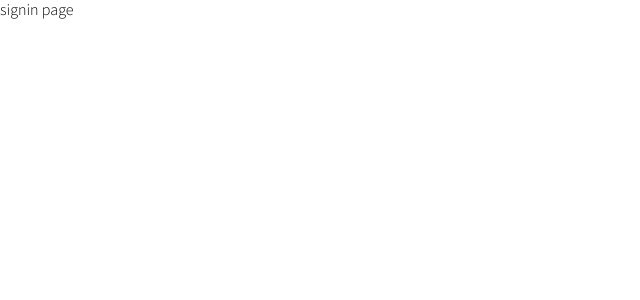
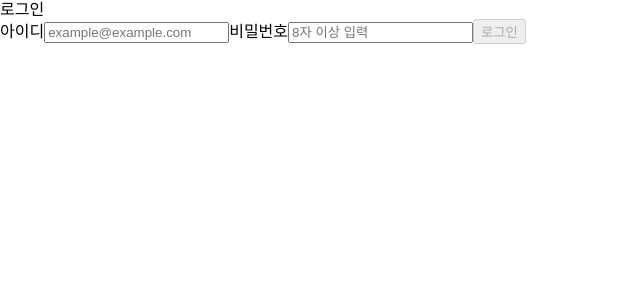
Before and after one commit to eunjeong90/wanted-pre-onboarding-frontend, a React (Create React App) app: page /signin in a window 1280 px wide. Shown: the top 300 px of the page, without its empty margins (0-640 px from the left). Built offline with nearby package versions, Linux system fonts and the light colour scheme.

Commit message:
feat: 추가 로그인, 회원가입 입력값 검증

```diff
--- a/src/pages/SignIn.tsx
+++ b/src/pages/SignIn.tsx
@@ -1,7 +1,103 @@
-import React from "react";
+import React, { useEffect, useState } from "react";
+import useInputs from "lib/hooks/useInputs";
 
-const SignIn = () => {
-  return <div>signin page</div>;
+const SignUp = () => {
+  const [signUpInputs, onHandler] = useInputs();
+  const [emailCheck, setEmailCheck] = useState({
+    validation: false,
+    msg: "",
+  });
+  const [passwordCheck, setPasswordCheck] = useState({
+    validation: false,
+    msg: "",
+  });
+  useEffect(() => {
+    const emailRegex = /@/;
+    if (!emailRegex.test(signUpInputs["email-input"])) {
+      setEmailCheck({
+        validation: false,
+        msg: "@가 포함되어야 합니다.",
+      });
+    } else {
+      setEmailCheck({
+        validation: true,
+        msg: "",
+      });
+    }
+  }, [signUpInputs]);
+  useEffect(() => {
+    const password = signUpInputs["password-input"];
+    if (password?.length < 8) {
+      setPasswordCheck({
+        validation: false,
+        msg: "8자 이상 입력해주세요.",
+      });
+    } else {
+      setPasswordCheck({
+        validation: true,
+        msg: "",
+      });
+    }
+  }, [signUpInputs]);
+
+  return (
+    <div>
+      <h2>로그인</h2>
+      <form>
+        <label htmlFor="email">
+          아이디
+          <input
+            type="text"
+            id="email"
+            data-testid="email-input"
+            value={signUpInputs.email}
+            onChange={onHandler}
+            placeholder="example@example.com"
+          />
+        </label>
+        {signUpInputs["email-input"] && (
+          <p
+            style={{
+              color: emailCheck.validation ? "black" : "red",
+              fontWeight: "bold",
+            }}
+          >
+            {emailCheck.msg}
+          </p>
+        )}
+        <label htmlFor="password">
+          비밀번호
+          <input
+            type="password"
+            id="password"
+            data-testid="password-input"
+            value={signUpInputs.password}
+            onChange={onHandler}
+            placeholder="8자 이상 입력"
+          />
+        </label>
+        {signUpInputs["password-input"] && (
+          <p
+            style={{
+              color: passwordCheck.validation ? "black" : "red",
+              fontWeight: "bold",
+            }}
+          >
+            {passwordCheck.msg}
+          </p>
+        )}
+        <button
+          type="submit"
+          data-testid="signin-button"
+          disabled={
+            emailCheck.validation && passwordCheck.validation ? false : true
+          }
+        >
+          로그인
+        </button>
+      </form>
+    </div>
+  );
 };
 
-export default SignIn;
+export default SignUp;
--- a/src/pages/SignUp.tsx
+++ b/src/pages/SignUp.tsx
@@ -1,8 +1,44 @@
-import React from "react";
+import React, { useEffect, useState } from "react";
 import useInputs from "lib/hooks/useInputs";
 
 const SignUp = () => {
   const [signUpInputs, onHandler] = useInputs();
+  const [emailCheck, setEmailCheck] = useState({
+    validation: false,
+    msg: "",
+  });
+  const [passwordCheck, setPasswordCheck] = useState({
+    validation: false,
+    msg: "",
+  });
+  useEffect(() => {
+    const emailRegex = /@/;
+    if (!emailRegex.test(signUpInputs["email-input"])) {
+      setEmailCheck({
+        validation: false,
+        msg: "@가 포함되어야 합니다.",
+      });
+    } else {
+      setEmailCheck({
+        validation: true,
+        msg: "유효한 이메일입니다.",
+      });
+    }
+  }, [signUpInputs]);
+  useEffect(() => {
+    const password = signUpInputs["password-input"];
+    if (password?.length < 8) {
+      setPasswordCheck({
+        validation: false,
+        msg: "8자 이상 입력해주세요.",
+      });
+    } else {
+      setPasswordCheck({
+        validation: true,
+        msg: "유효한 비밀번호입니다.",
+      });
+    }
+  }, [signUpInputs]);
 
   return (
     <div>
@@ -19,6 +55,16 @@ const SignUp = () => {
             placeholder="example@example.com"
           />
         </label>
+        {signUpInputs["email-input"] && (
+          <p
+            style={{
+              color: emailCheck.validation ? "black" : "red",
+              fontWeight: "bold",
+            }}
+          >
+            {emailCheck.msg}
+          </p>
+        )}
         <label htmlFor="password">
           비밀번호
           <input
@@ -30,7 +76,23 @@ const SignUp = () => {
             placeholder="8자 이상 입력"
           />
         </label>
-        <button type="submit" data-testid="signup-button">
+        {signUpInputs["password-input"] && (
+          <p
+            style={{
+              color: passwordCheck.validation ? "black" : "red",
+              fontWeight: "bold",
+            }}
+          >
+            {passwordCheck.msg}
+          </p>
+        )}
+        <button
+          type="submit"
+          data-testid="signup-button"
+          disabled={
+            emailCheck.validation && passwordCheck.validation ? false : true
+          }
+        >
           회원가입
         </button>
       </form>
```
